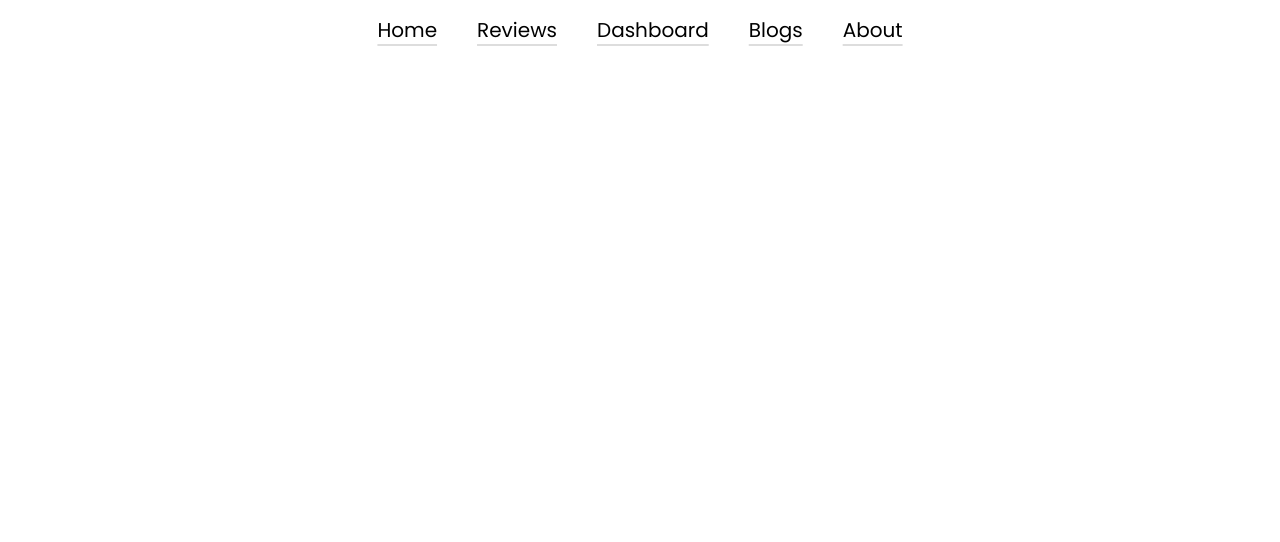
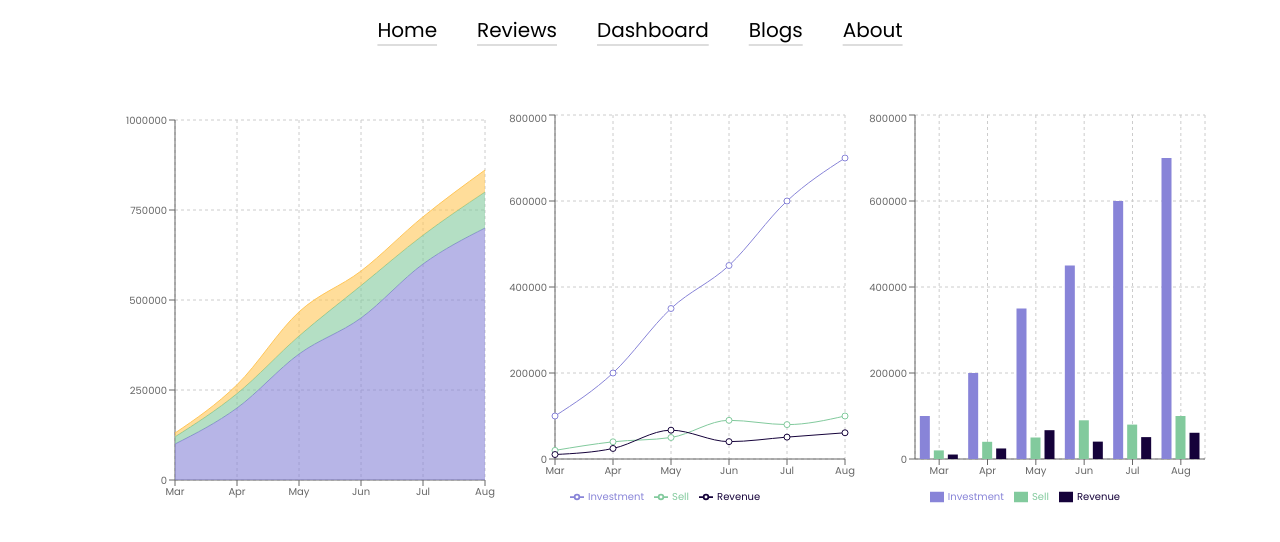
Before and after one commit to majedul360/product-analysis, a React (Create React App) app: page /dashboard in a window 1280 px wide. Shown: the top 542 px of the page. Built offline with nearby package versions, Linux system fonts and the light colour scheme.

Commit message:
charts done

```diff
--- a/public/data/charts.json
+++ b/public/data/charts.json
@@ -2,37 +2,37 @@
   {
     "month": "Mar",
     "investment": 100000,
-    "sell": 241,
+    "sell": 20000,
     "revenue": 10401
   },
   {
     "month": "Apr",
     "investment": 200000,
-    "sell": 423,
+    "sell": 40000,
     "revenue": 24500
   },
   {
     "month": "May",
-    "investment": 500000,
-    "sell": 726,
+    "investment": 350000,
+    "sell": 50000,
     "revenue": 67010
   },
   {
     "month": "Jun",
-    "investment": 500000,
-    "sell": 529,
+    "investment": 450000,
+    "sell": 90000,
     "revenue": 40405
   },
   {
     "month": "Jul",
     "investment": 600000,
-    "sell": 601,
+    "sell": 80000,
     "revenue": 50900
   },
   {
     "month": "Aug",
     "investment": 700000,
-    "sell": 670,
+    "sell": 100000,
     "revenue": 61000
   }
 ]
--- /dev/null
+++ b/src/components/charts/BarChart.jsx
@@ -0,0 +1,39 @@
+import {
+  BarChart,
+  Bar,
+  XAxis,
+  YAxis,
+  CartesianGrid,
+  Tooltip,
+  Legend,
+} from "recharts";
+
+import { GetData } from "../customHook/CustomHook";
+
+const Barchart = () => {
+  const data = GetData("data/charts.json");
+  return (
+    <BarChart
+      width={400}
+      height={400}
+      data={data}
+      margin={{
+        top: 5,
+        right: 30,
+        left: 20,
+        bottom: 5,
+      }}
+    >
+      <CartesianGrid strokeDasharray="3 3" />
+      <XAxis dataKey="month" />
+      <YAxis />
+      <Tooltip />
+      <Legend />
+      <Bar dataKey="investment" fill="#8884d8" />
+      <Bar dataKey="sell" fill="#82ca9d" />
+      <Bar dataKey="revenue" fill="#15023a" />
+    </BarChart>
+  );
+};
+
+export default Barchart;
--- /dev/null
+++ b/src/components/charts/StackedAreaChart.jsx
@@ -0,0 +1,53 @@
+import { GetData } from "../customHook/CustomHook";
+import {
+  AreaChart,
+  Area,
+  XAxis,
+  YAxis,
+  CartesianGrid,
+  Tooltip,
+} from "recharts";
+const Stackedareachart = () => {
+  const data = GetData("data/charts.json");
+  return (
+    <AreaChart
+      width={400}
+      height={400}
+      data={data}
+      margin={{
+        top: 10,
+        right: 30,
+        left: 0,
+        bottom: 0,
+      }}
+    >
+      <CartesianGrid strokeDasharray="3 3" />
+      <XAxis dataKey="month" />
+      <YAxis />
+      <Tooltip />
+      <Area
+        type="monotone"
+        dataKey="investment"
+        stackId="1"
+        stroke="#8884d8"
+        fill="#8884d8"
+      />
+      <Area
+        type="monotone"
+        dataKey="sell"
+        stackId="1"
+        stroke="#82ca9d"
+        fill="#82ca9d"
+      />
+      <Area
+        type="monotone"
+        dataKey="revenue"
+        stackId="1"
+        stroke="#ffc658"
+        fill="#ffc658"
+      />
+    </AreaChart>
+  );
+};
+
+export default Stackedareachart;
--- /dev/null
+++ b/src/components/charts/TinyBarChart.jsx
@@ -0,0 +1,44 @@
+import {
+  LineChart,
+  Line,
+  XAxis,
+  YAxis,
+  CartesianGrid,
+  Tooltip,
+  Legend,
+} from "recharts";
+
+import { GetData } from "../customHook/CustomHook";
+
+const Tinybarchart = () => {
+  const data = GetData("data/charts.json");
+  return (
+    <LineChart
+      width={400}
+      height={400}
+      data={data}
+      margin={{
+        top: 5,
+        right: 30,
+        left: 20,
+        bottom: 5,
+      }}
+    >
+      <CartesianGrid strokeDasharray="3 3" />
+      <XAxis dataKey="month" />
+      <YAxis />
+      <Tooltip />
+      <Legend />
+      <Line
+        type="monotone"
+        dataKey="investment"
+        stroke="#8884d8"
+        activeDot={{ r: 8 }}
+      />
+      <Line type="monotone" dataKey="sell" stroke="#82ca9d" />
+      <Line type="monotone" dataKey="revenue" stroke="#15023a" />
+    </LineChart>
+  );
+};
+
+export default Tinybarchart;
--- a/src/components/dashboard/Dashboard.css
+++ b/src/components/dashboard/Dashboard.css
@@ -0,0 +1,5 @@
+.dash-board {
+  display: grid;
+  grid-template-columns: repeat(auto-fit, minmax(27rem, 1fr));
+  gap: 3rem;
+}
--- a/src/components/dashboard/Dashboard.jsx
+++ b/src/components/dashboard/Dashboard.jsx
@@ -1,19 +1,16 @@
+import Barchart from "../charts/BarChart";
+import Stackedareachart from "../charts/StackedAreaChart";
+import Tinybarchart from "../charts/TinyBarChart";
 import "./Dashboard.css";
-import { GetData } from "../customHook/CustomHook";
-import {
-  BarChart,
-  Bar,
-  Cell,
-  XAxis,
-  YAxis,
-  CartesianGrid,
-  Tooltip,
-  Legend,
-  ResponsiveContainer,
-} from "recharts";
+
 const Dashboard = () => {
-  const data = GetData("data/charts.json");
-  return <div></div>;
+  return (
+    <div className="dash-board">
+      <Stackedareachart />
+      <Tinybarchart />
+      <Barchart />
+    </div>
+  );
 };
 
 export default Dashboard;
--- a/src/components/reviews/Reviews.css
+++ b/src/components/reviews/Reviews.css
@@ -1,3 +1,9 @@
+.reviews h2 {
+  text-align: center;
+  font-size: 2.5rem;
+  margin-bottom: 3rem;
+}
+
 .reviews .card-container {
   display: grid;
   grid-template-columns: repeat(auto-fit, minmax(30rem, 1fr));
--- a/src/components/reviews/Reviews.jsx
+++ b/src/components/reviews/Reviews.jsx
@@ -5,6 +5,7 @@ const Reviews = () => {
   const reviews = GetData("data/reviews.json");
   return (
     <div className="reviews">
+      <h2>customer reviews</h2>
       <div className="card-container">
         {reviews.map((review) => {
           return <Card key={review.id} review={review} />;
```
